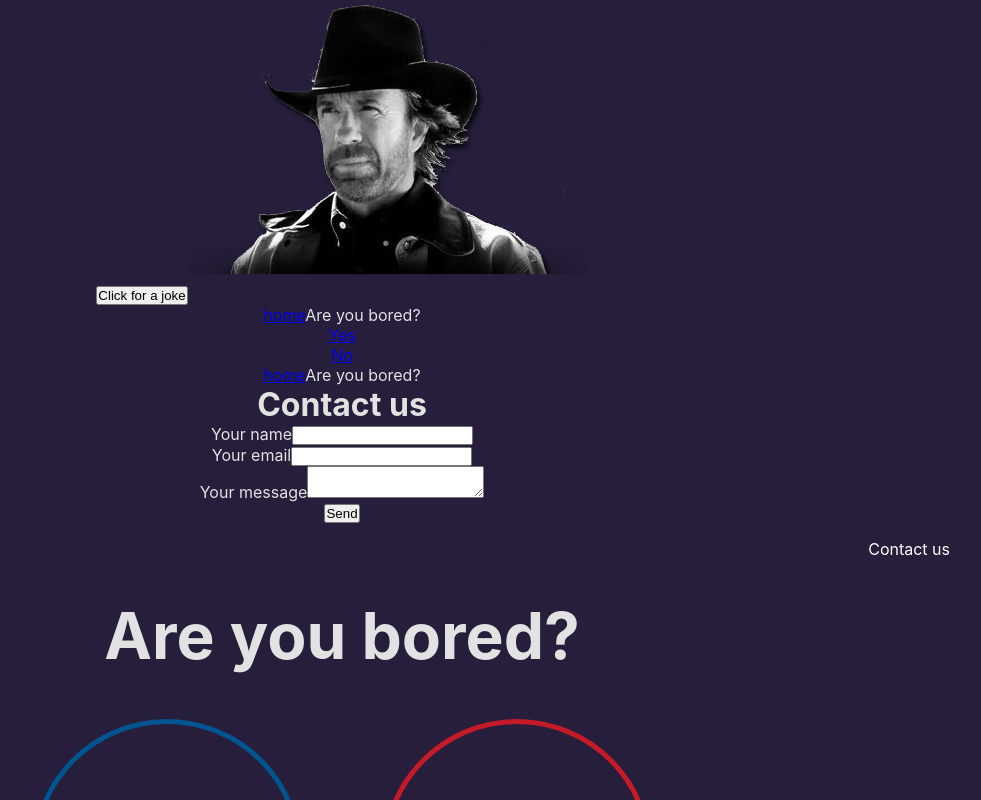
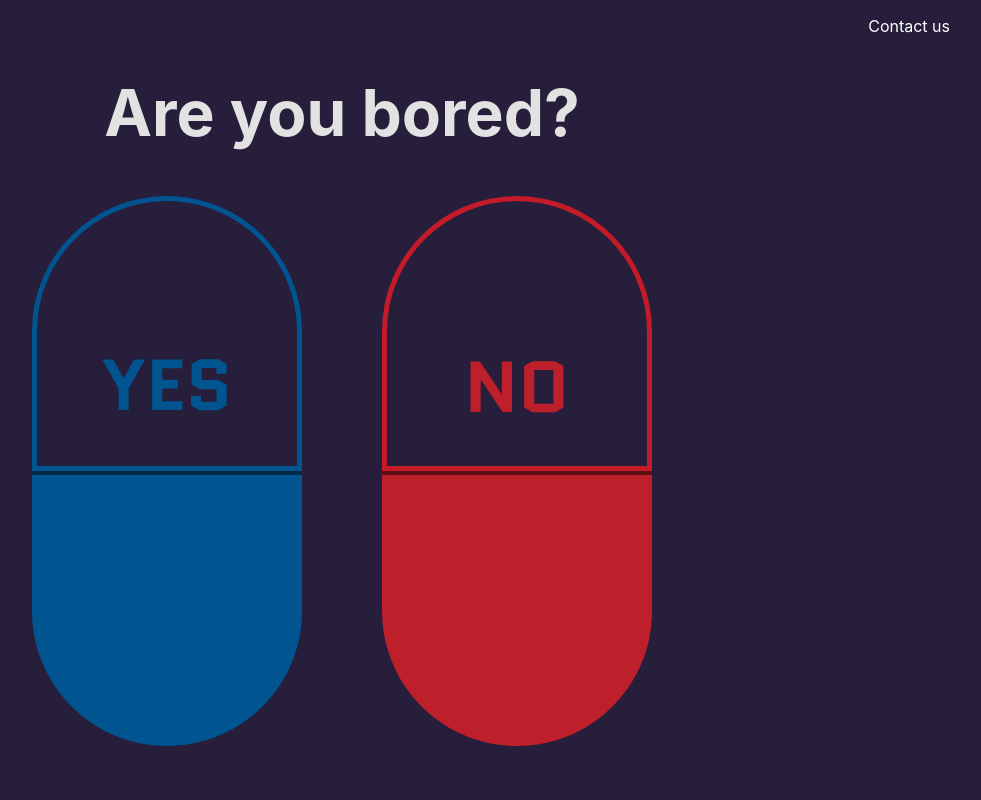
Before and after one commit to bch-fullstack/are_you_bored_react, a React (Create React App) app: page / in a window 1280 px wide. Shown: the top 800 px of the page, without its empty margins (298-1279 px from the left). Built offline with nearby package versions, Linux system fonts and the light colour scheme.

Commit message:
Add Link, React Router DOM, Switch, matching routes

```diff
--- a/package.json
+++ b/package.json
@@ -8,6 +8,7 @@
     "@testing-library/user-event": "^12.1.10",
     "react": "^17.0.1",
     "react-dom": "^17.0.1",
+    "react-router-dom": "^5.2.0",
     "react-scripts": "4.0.0",
     "web-vitals": "^0.2.4"
   },
--- a/public/index.html
+++ b/public/index.html
@@ -13,24 +13,5 @@
 
 	<body>
 		<div id="main"></div>
-		<main>
-			<div class="contact"><a href="contact_us.html">Contact us</a></div>
-			<div class="container">
-				<h1 class="main-title">Are you bored?</h1>
-				<div class="popup-btn">
-					<div class="btn yes-btn">
-						<a href="yesselection.html">
-							<img src="./img/yes-btn.svg" alt="" />
-						</a>
-					</div>
-
-					<div class="btn no-btn">
-						<a href="noselection.html">
-							<img src="./img/no-btn.svg" alt="" />
-						</a>
-					</div>
-				</div>
-			</div>
-		</main>
 	</body>
 </html>
--- a/src/App.js
+++ b/src/App.js
@@ -1,21 +1,32 @@
-import logo from './logo.svg';
 import './App.css';
 import Contact from './components/pages/Contact'
 import Welcome from './components/pages/Welcome'
 import YesPage from './components/pages/YesPage'
 import NoPage from './components/pages/NoPage'
 import Chuck from './components/layout/Chuck'
+import { BrowserRouter, Link, Route, Switch } from 'react-router-dom'
 
 function App() {
-  return (
-    <div className="App">
-      <Chuck/>
-      <Welcome/>
-      <YesPage/>
-      <NoPage/>
-      <Contact/>
-    </div>
-  );
+	return (
+		<div className="App">
+			<BrowserRouter>
+				<Switch>
+					<Route path="/yes">
+						<YesPage />
+					</Route>
+					<Route path="/no">
+						<NoPage />
+					</Route>
+					<Route path="/contact">
+						<Contact />
+					</Route>
+					<Route path="/">
+						<Welcome />
+					</Route>
+				</Switch>
+			</BrowserRouter>
+		</div>
+	);
 }
 
 export default App;
--- a/src/components/layout/Chuck.js
+++ b/src/components/layout/Chuck.js
@@ -21,14 +21,14 @@ export default class Chuck extends Component {
     render() {
         return (
             <>
-                <div class="Chuck">
+                <div className="Chuck">
                     <button id="jokeBtn" onClick={this.handleClick}>Click for a joke</button>
                     {
                         this.state.data ?
-                        <p id="jokeText">
-                            {this.state.data.value}
-                        </p> :
-                        ''
+                            <p id="jokeText">
+                                {this.state.data.value}
+                            </p> :
+                            ''
                     }
 
                     <img src="./img/Chuck.png" alt="chuck" />
--- a/src/components/pages/Contact.js
+++ b/src/components/pages/Contact.js
@@ -6,19 +6,19 @@ class Contact extends React.Component {
             <>
                 <nav>
                     <div className="logo">
-                        <a href="index.html"><span className="material-icons">home</span></a>
+                        <a htmlFor="index.html"><span className="material-icons">home</span></a>
                     Are you bored?
                 </div>
                     <div className="selection">
                         <div className="pill">
-                            <div className="pill_left_blue"><a href="yesselection.html">Yes</a></div>
+                            <div className="pill_left_blue"><a htmlFor="yesselection.html">Yes</a></div>
                             <div className="pill_right_blue"></div>
-                            <div className="pill_left_red"><a href="noselection.html">No</a></div>
+                            <div className="pill_left_red"><a htmlFor="noselection.html">No</a></div>
                             <div className="pill_right_red"></div>
                         </div>
                     </div>
                     <div className="empty">
-                        <a href="index.html"><span className="material-icons">home</span></a>
+                        <a htmlFor="index.html"><span className="material-icons">home</span></a>
                     Are you bored?
                 </div>
                 </nav>
@@ -37,7 +37,7 @@ class Contact extends React.Component {
                             <label for="message">Your message</label>
                             <textarea name="message" id="message"></textarea>
                         </div>
-                        <a href="#"><button type="submit">Send</button></a>
+                        <a htmlFor="#"><button type="submit">Send</button></a>
                     </form>
                 </main>
             </>
--- a/src/components/pages/Welcome.js
+++ b/src/components/pages/Welcome.js
@@ -1,4 +1,5 @@
 import React, { Component } from 'react'
+import { Link } from 'react-router-dom'
 
 export default class Welcome extends Component {
     constructor(props) {
@@ -7,9 +8,34 @@ export default class Welcome extends Component {
 
     render() {
         return (
-            <>
+            <main>
+                <div className="contact">
+                    <Link to="/contact">Contact us</Link>
+                    {/* <a htmlFor="contact_us.html">Contact us</a> */}
+                </div>
+                <div className="container">
+                    <h1 className="main-title">Are you bored?</h1>
+                    <div className="popup-btn">
+                        <div className="btn yes-btn">
+                            <Link to="/yes">
+                                <img src="./img/yes-btn.svg" alt="" />
+                            </Link>
+                            {/* <a htmlFor="yesselection.html">
+                                <img src="./img/yes-btn.svg" alt="" />
+                            </a> */}
+                        </div>
 
-            </>
+                        <div className="btn no-btn">
+                            <Link to="/no">
+                                <img src="./img/no-btn.svg" alt="" />
+                            </Link>
+                            {/* <a href="noselection.html">
+                                <img src="./img/no-btn.svg" alt="" />
+                            </a> */}
+                        </div>
+                    </div>
+                </div>
+            </main>
         )
     }
 }
```
Also changed, not shown: 1 other file (tests, documents, lock files or other folders).
